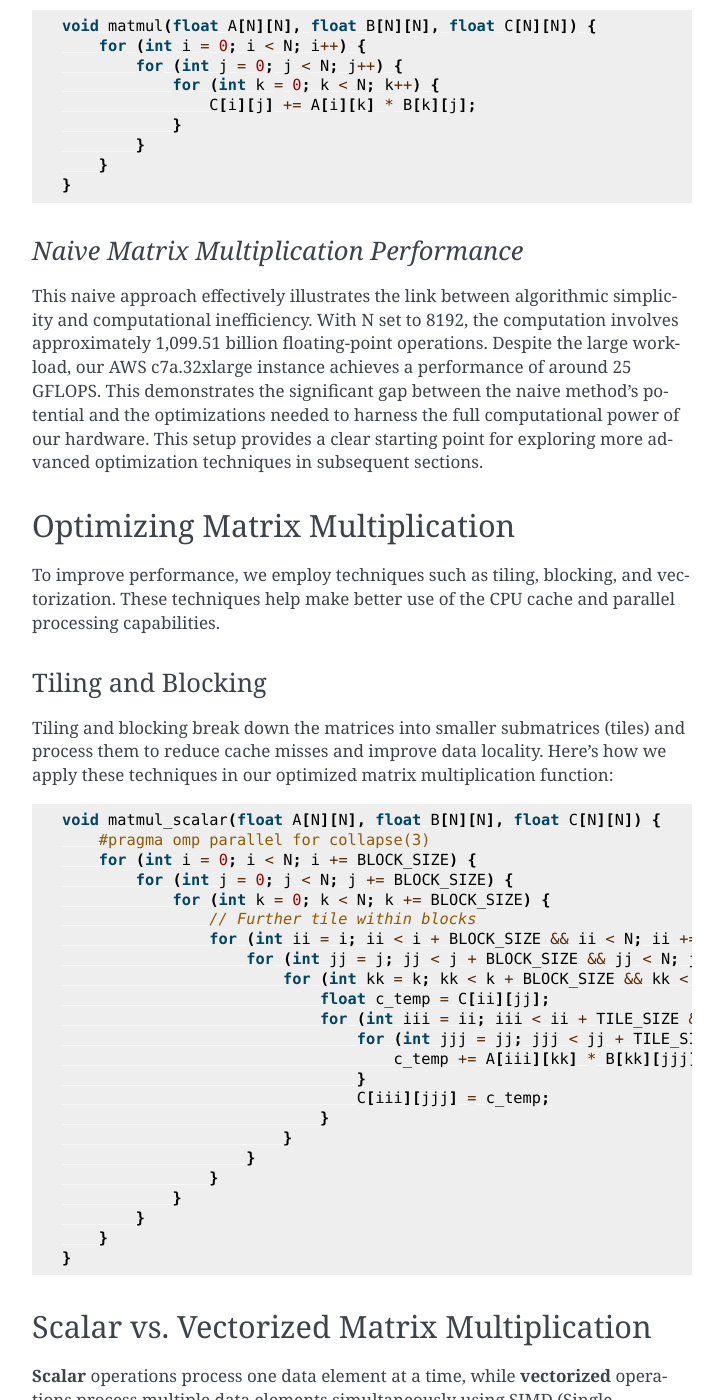
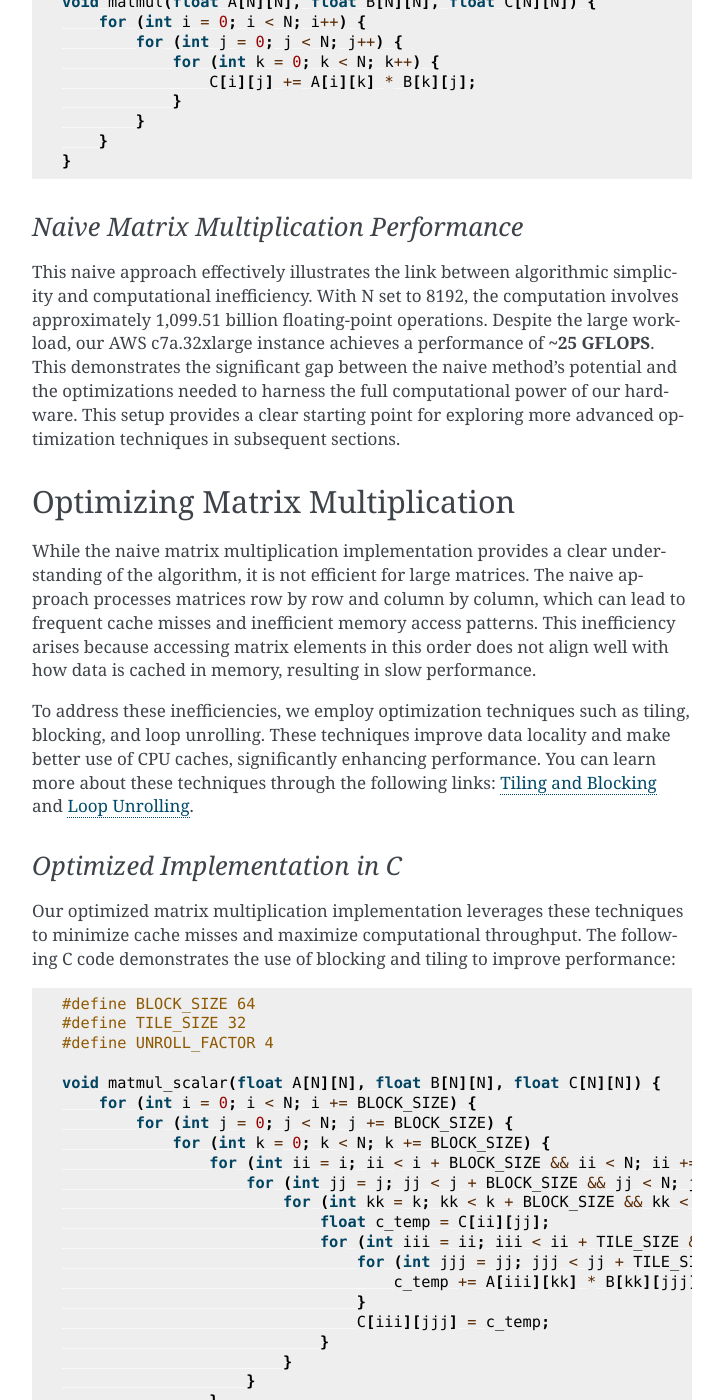
Before and after one commit to pebblesandweeds/cpu_matmul, a Sphinx documentation site: the page built from docs/source/cpu_matmul_blog.rst, in a window 1280 px wide and 1400 px high, scrolled down 3753 px. Shown: the whole window, without its empty margins (388-1111 px from the left). Built offline with Sphinx 7.4.7, drawn with Linux system fonts in a browser that asks for light colours; some of the changed text lies outside the part shown.

Commit message:
Adding sections to blog rst file

```diff
--- a/docs/source/cpu_matmul_blog.rst
+++ b/docs/source/cpu_matmul_blog.rst
@@ -96,26 +96,30 @@
 *Naive Matrix Multiplication Performance*
 ^^^^^^^^^^^^^^^^^^^^^^^^^^^^^^^^^^^^^^^^^
 
-This naive approach effectively illustrates the link between algorithmic simplicity and computational inefficiency. With N set to 8192, the computation involves approximately 1,099.51 billion floating-point operations. Despite the large workload, our AWS c7a.32xlarge instance achieves a performance of around 25 GFLOPS. This demonstrates the significant gap between the naive method's potential and the optimizations needed to harness the full computational power of our hardware. This setup provides a clear starting point for exploring more advanced optimization techniques in subsequent sections.
+This naive approach effectively illustrates the link between algorithmic simplicity and computational inefficiency. With N set to 8192, the computation involves approximately 1,099.51 billion floating-point operations. Despite the large workload, our AWS c7a.32xlarge instance achieves a performance of **~25 GFLOPS**. This demonstrates the significant gap between the naive method's potential and the optimizations needed to harness the full computational power of our hardware. This setup provides a clear starting point for exploring more advanced optimization techniques in subsequent sections.
 
 Optimizing Matrix Multiplication
 --------------------------------
 
-To improve performance, we employ techniques such as tiling, blocking, and vectorization. These techniques help make better use of the CPU cache and parallel processing capabilities.
+While the naive matrix multiplication implementation provides a clear understanding of the algorithm, it is not efficient for large matrices. The naive approach processes matrices row by row and column by column, which can lead to frequent cache misses and inefficient memory access patterns. This inefficiency arises because accessing matrix elements in this order does not align well with how data is cached in memory, resulting in slow performance.
 
-Tiling and Blocking
-^^^^^^^^^^^^^^^^^^^
+To address these inefficiencies, we employ optimization techniques such as tiling, blocking, and loop unrolling. These techniques improve data locality and make better use of CPU caches, significantly enhancing performance. You can learn more about these techniques through the following links: `Tiling and Blocking <https://en.wikipedia.org/wiki/Loop_nest_optimization#Tiling>`_ and `Loop Unrolling <https://en.wikipedia.org/wiki/Loop_unrolling>`_.
 
-Tiling and blocking break down the matrices into smaller submatrices (tiles) and process them to reduce cache misses and improve data locality. Here's how we apply these techniques in our optimized matrix multiplication function:
+*Optimized Implementation in C*
+^^^^^^^^^^^^^^^^^^^^^^^^^^^^^^^
+
+Our optimized matrix multiplication implementation leverages these techniques to minimize cache misses and maximize computational throughput. The following C code demonstrates the use of blocking and tiling to improve performance:
 
 .. code-block:: c
 
+   #define BLOCK_SIZE 64
+   #define TILE_SIZE 32
+   #define UNROLL_FACTOR 4
+
    void matmul_scalar(float A[N][N], float B[N][N], float C[N][N]) {
-       #pragma omp parallel for collapse(3)
        for (int i = 0; i < N; i += BLOCK_SIZE) {
            for (int j = 0; j < N; j += BLOCK_SIZE) {
                for (int k = 0; k < N; k += BLOCK_SIZE) {
-                   // Further tile within blocks
                    for (int ii = i; ii < i + BLOCK_SIZE && ii < N; ii += TILE_SIZE) {
                        for (int jj = j; jj < j + BLOCK_SIZE && jj < N; jj += TILE_SIZE) {
                            for (int kk = k; kk < k + BLOCK_SIZE && kk < N; kk += UNROLL_FACTOR) {
@@ -134,12 +138,37 @@
        }
    }
 
-Scalar vs. Vectorized Matrix Multiplication
--------------------------------------------
+*Optimized Matrix Multiplication Performance*
+^^^^^^^^^^^^^^^^^^^^^^^^^^^^^^^^^^^^^^^^^^^^^
 
-**Scalar** operations process one data element at a time, while **vectorized** operations process multiple data elements simultaneously using SIMD (Single Instruction, Multiple Data) instructions. Vectorization can significantly enhance performance by utilizing the CPU's full capabilities.
+By optimizing matrix multiplication, we achieve a significant performance boost. On the AWS c7a.32xlarge instance, the optimized implementation achieves approximately **270+ GFLOPS**, which represents more than a 10x increase over the naive approach. This performance gain demonstrates the effectiveness of optimization techniques in harnessing the full computational power of modern hardware.
 
-Our vectorized implementation leverages AVX instructions for efficient computation:
+This exploration into optimized matrix multiplication illustrates how strategic algorithmic improvements can dramatically enhance performance, providing a solid foundation for further exploration and learning in high-performance computing.
+
+Vectorized Matrix Multiplication
+--------------------------------
+
+*Scalar vs. Vectorized Operations*
+^^^^^^^^^^^^^^^^^^^^^^^^^^^^^^^^^^
+
+Scalar operations process data one element at a time, performing calculations sequentially. In contrast, vectorized operations use a Single Instruction, Multiple Data (SIMD) approach, processing multiple data elements simultaneously. This parallelism is implemented on CPUs through SIMD instructions, which leverage hardware capabilities to execute the same operation on multiple data points in a single instruction cycle.
+
+To write vectorized code, several elements are necessary:
+
+1. **SIMD Instructions**: Using SIMD instructions like AVX for parallel computation. Learn more about SIMD from `Wikipedia <https://en.wikipedia.org/wiki/SIMD>`_.
+
+2. **Data Alignment**: Ensuring data is aligned in memory for efficient SIMD processing. Check out `Data Alignment <https://en.wikipedia.org/wiki/Data_structure_alignment>`_.
+
+3. **Loop Unrolling**: Unrolling loops to increase the efficiency of vector operations. More on this at `Loop Unrolling <https://en.wikipedia.org/wiki/Loop_unrolling>`_.
+
+4. **Prefetching**: Fetching data into cache before it's needed to minimize cache misses. Learn about `Prefetching <https://en.wikipedia.org/wiki/Cache_prefetching>`_.
+
+5. **Transposition**: Efficiently managing data layout for improved access patterns, especially in matrix operations. See `Matrix Transposition <https://en.wikipedia.org/wiki/Transpose>`_.
+
+*Vectorized Implementation in C*
+^^^^^^^^^^^^^^^^^^^^^^^^^^^^^^^^
+
+Below is the C implementation of matrix multiplication using vectorization techniques to enhance performance:
 
 .. code-block:: c
 
@@ -149,7 +178,6 @@
            fprintf(stderr, "Memory allocation failed\n");
            exit(1);
        }
-       #pragma omp parallel for collapse(2)
        for (int j = 0; j < N; j += 32) {
            for (int k = 0; k < N; k++) {
                for (int jj = 0; jj < 32 && j + jj < N; jj++) {
@@ -157,9 +185,7 @@
                }
            }
        }
-       #pragma omp parallel
        {
-           #pragma omp for
            for (int j = 0; j < N; j += 32) {
                for (int i = 0; i < N; i += 32) {
                    __m256 c[32][32];
@@ -202,11 +228,17 @@
                            float result = _mm_cvtss_f32(sum_all);
                            C[i+ii][j+jj] += result;
                        }
+                   }
+               }
+           }
+       }
+       free(B_col);
+   }
 
-Conclusion
-----------
+*Performance Improvement*
+^^^^^^^^^^^^^^^^^^^^^^^^^
 
-This post explored the implementation of matrix multiplication in C. In future posts, we’ll dive deeper into optimizations and applications.
+The vectorized implementation significantly enhances performance by taking full advantage of CPU capabilities. On the AWS c7a.32xlarge instance, this approach achieves approximately **2700+ GFLOPS**, representing a 10x performance increase over the previously optimized matrix multiplication. This demonstrates the power of vectorized operations in maximizing computational efficiency and speed in large-scale matrix operations.
 
 References
 ----------
```
Also changed, not shown: other parts of docs/source/cpu_matmul_blog.rst (+1 -1 lines).
